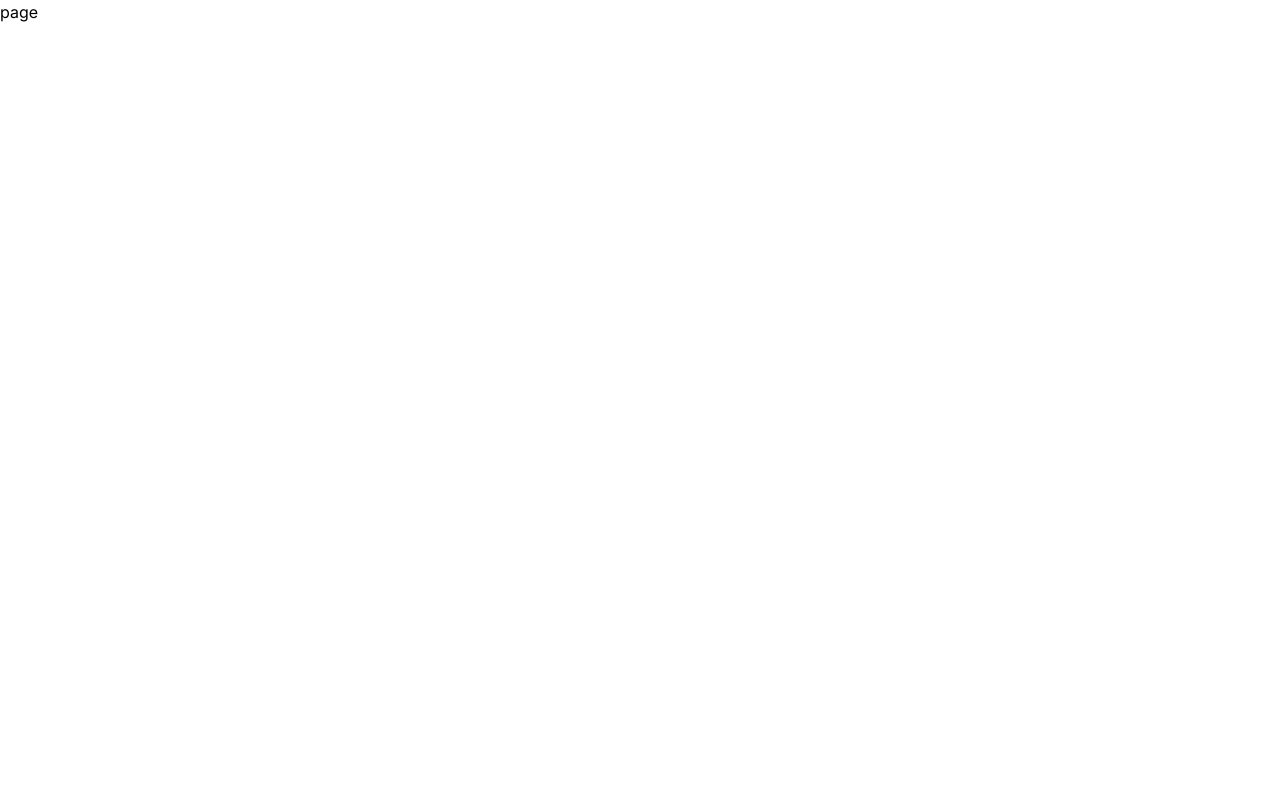
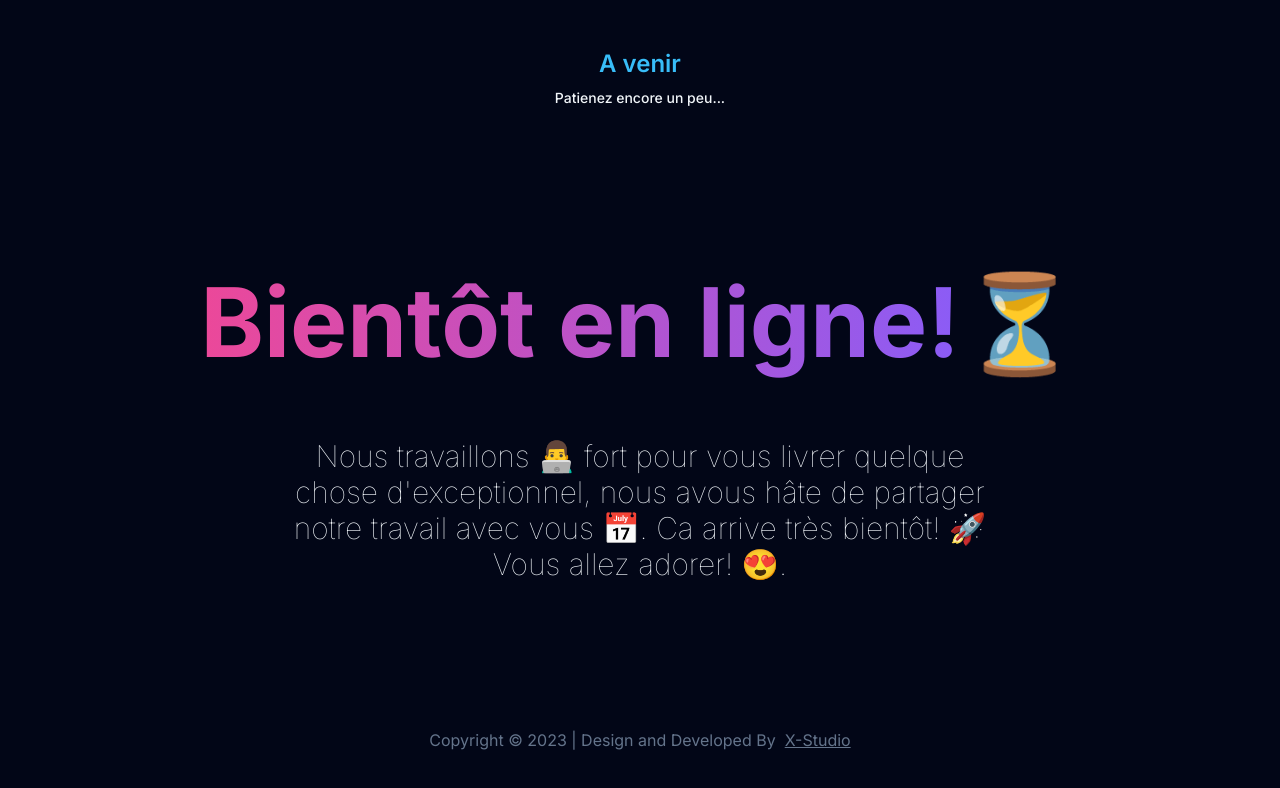
Before and after one commit to Marcin-XStudio/Zycon, a Next.js app: page /coming-soon in a window 1280 px wide. Shown: the top 788 px of the page. Built offline with nearby package versions, Linux system fonts and the light colour scheme.

Commit message:
customise coming soon

```diff
--- a/app/(auth)/login/(components)/LoginForm.tsx
+++ b/app/(auth)/login/(components)/LoginForm.tsx
@@ -5,10 +5,14 @@ import {Controller} from "react-hook-form";
 import {TextInput, Button} from "@/components/ui";
 import {AuthActions} from "@/actions";
 import Hotjar from "@hotjar/browser";
-import {redirect} from "next/navigation";
+// import {redirect} from "next/navigation";
+import {useRouter} from "next/navigation";
+
 
 
 function LoginForm() {
+
+	const router = useRouter();
 
 	const defaultValues = {
 		email: "",
@@ -36,7 +40,7 @@ function LoginForm() {
 		const result = await AuthActions.loginUser(credentials);
 
 		if (result.success) {
-			redirect("/coming-soon");
+			router.push("/coming-soon");
 		}
 
 		if (!result.success) {
--- a/app/coming-soon/page.tsx
+++ b/app/coming-soon/page.tsx
@@ -1,9 +1,64 @@
-import React from "react";
 
-function page() {
+export default function Home() {
+
+	const data = {
+		sitename: "A venir",
+		sitetagline: "Patienez encore un peu...",
+		sitelogo: "",
+		title: "Bientôt en ligne!",
+		description: "Nous travaillons 👨‍💻 fort pour vous livrer quelque chose d'exceptionnel, nous avous hâte de partager notre travail avec vous 📅. Ca arrive très bientôt! 🚀 Vous allez adorer! 😍.",
+		copyrightText: "Copyright © 2023 | Design and Developed By &nbsp;<a target=\"_blank\" class=\"no-underline md:underline\" href=\"https://www.x-studio.fr/\">X-Studio</a>",
+	};
+	const {
+		sitename,
+		sitetagline,
+		description,
+		copyrightText,
+		title,
+	} = data;
+
 	return (
-		<div>page</div>
+		<>
+			<main className="flex min-h-screen bg-slate-950 flex-col items-center justify-between p-5 lg:p-12">
+				<div className="z-10 w-full max-w-5xl items-center justify-between text-sm ">
+
+					<div className=" bottom-0 left-0 flex h-30 md:h-48 w-full items-end justify-center  lg:static lg:h-auto lg:w-auto lg:bg-none">
+						<a
+							className="pointer-events-none flex place-items-center gap-2 p-4 lg:pointer-events-auto lg:p-0"
+							href="/"
+							rel="noopener noreferrer"
+						>
+							<div className='flex flex-col text-center'>
+								<h1 className='text-2xl lgtext-4xl text-sky-400/100 font-semibold	'> {sitename} </h1>
+								<p className='text-2 font-medium m-2  text-slate-100'>{sitetagline}</p>
+							</div>
+						</a>
+					</div>
+				</div>
+
+				<div className="relative flex flex-col  place-items-center ">
+					<h2 className='text-center font-heading m-10 text-6xl sm:text-7xl lg:text-8xl leading-[5rem] sm:leading-[7rem] lg:leading-[7rem] font-bold '>
+						<span className='bg-clip-text text-transparent bg-gradient-to-r from-pink-500 to-violet-500'>{title}</span>
+						<span className=''>⏳</span>
+					</h2>
+					<p className='text-2xl md:text-3xl px-6 max-w-3xl text-center m-5 text-slate-100 font-thin' dangerouslySetInnerHTML={{
+						__html: description
+					}}>
+					</p>
+				</div>
+				<footer className='text-slate-500 text-center'>
+					<div className='my-4 text-center' >
+					</div>
+					<div className=''>
+						<p className='' dangerouslySetInnerHTML={{
+							__html: copyrightText
+						}}>
+						</p>
+
+					</div>
+				</footer>
+
+			</main>
+		</>
 	);
 }
-
-export default page;
```
